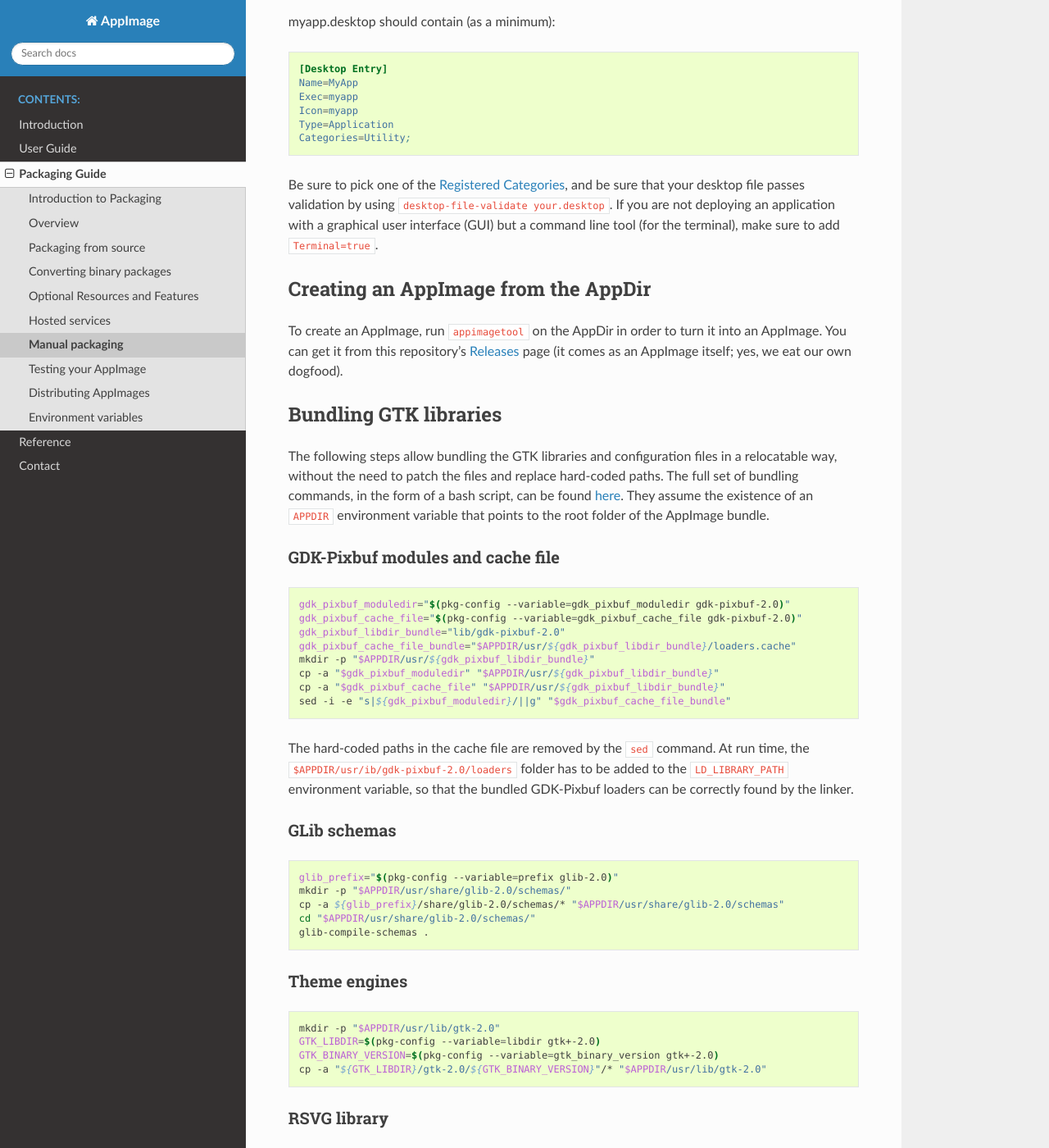
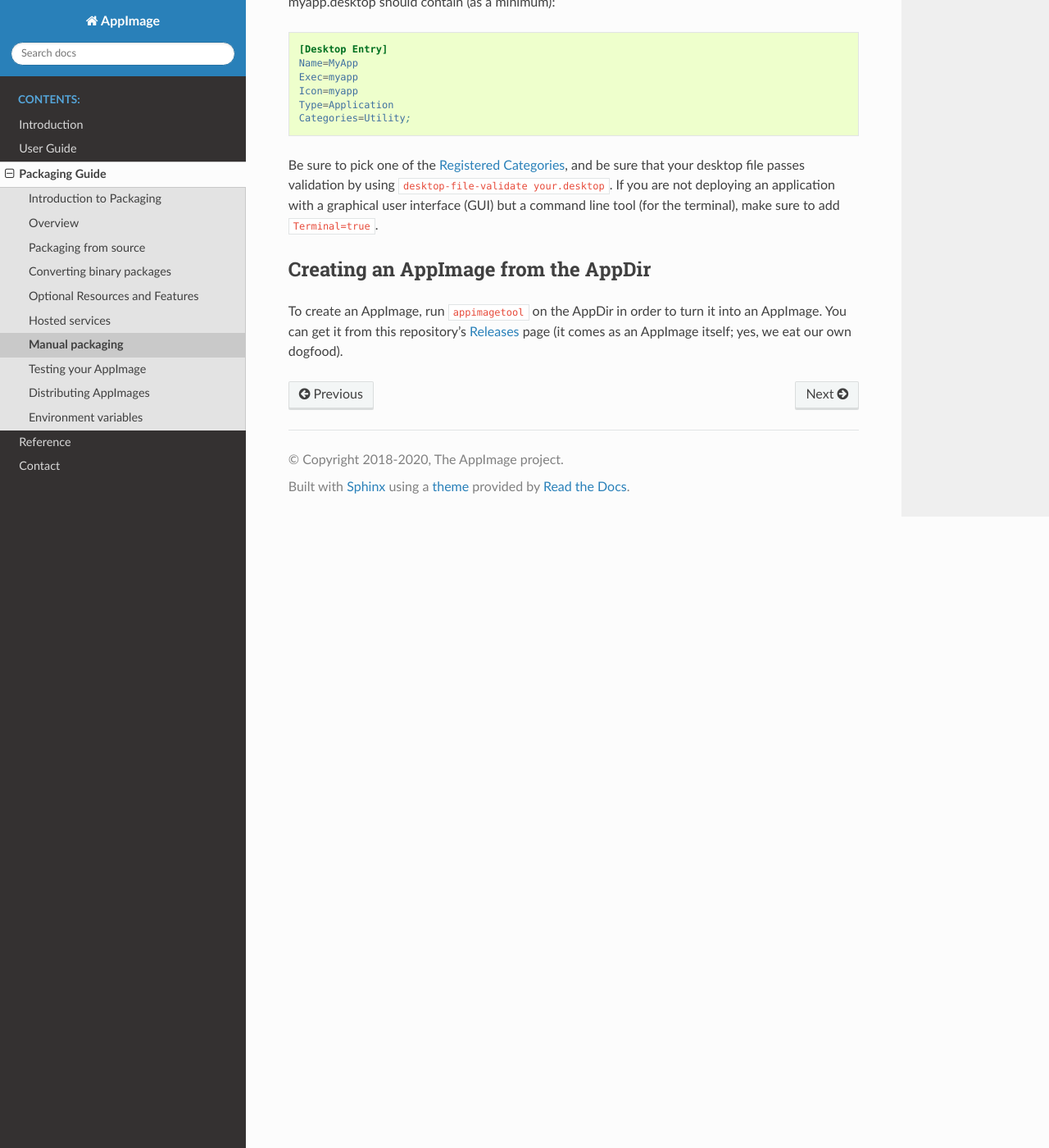
Before and after one commit to AppImage/docs.appimage.org, a Sphinx documentation site: the page built from source/packaging-guide/manual.rst, in a window 1280 px wide and 1400 px high, scrolled down 1962 px. Shown: the whole window at 82% size. Built offline with Sphinx 7.4.7 and the Read the Docs theme 2.0.0, drawn with Linux system fonts in a browser that asks for light colours; some of the changed text lies outside the part shown.

Commit message:
Remove 'Bundling GTK libraries' section
As suggested by @TheAssassin in https://github.com/linuxdeploy/linuxdeploy-plugin-gtk/issues/11#issuecomment-758645057, this section should be removed in favor of linuxdeploy-plugin-gtk

```diff
--- a/source/packaging-guide/from-source/native-binaries.rst
+++ b/source/packaging-guide/from-source/native-binaries.rst
@@ -9,7 +9,7 @@
 
 .. _linuxdeploy: https://github.com/linuxdeploy
 
-linuxdeploy is an AppDir maintenance tool. Its primary focus is on AppDirs, AppImage is just one possible output format. It features a plugin system for greater flexibility in use. Plugins can either bundle additional resources for e.g., frameworks such as `Qt <https://github.com/linuxdeploy/linuxdeploy-plugin-qt>`__, but are also used to provide output generators, e.g., for `AppImages <https://github.com/linuxdeploy/linuxdeploy-plugin-appimage>`__.
+linuxdeploy is an AppDir maintenance tool. Its primary focus is on AppDirs, AppImage is just one possible output format. It features a plugin system for greater flexibility in use. Plugins can either bundle additional resources for e.g., frameworks such as `Qt <https://github.com/linuxdeploy/linuxdeploy-plugin-qt>`__, toolkits such as `GTK <https://github.com/linuxdeploy/linuxdeploy-plugin-gtk>`__, but are also used to provide output generators, e.g., for `AppImages <https://github.com/linuxdeploy/linuxdeploy-plugin-appimage>`__.
 
 
 .. contents:: Contents
--- a/source/packaging-guide/manual.rst
+++ b/source/packaging-guide/manual.rst
@@ -95,74 +95,3 @@
 
 .. _Registered Categories: https://standards.freedesktop.org/menu-spec/latest/apa.html
 .. _Releases: https://github.com/AppImage/AppImageKit/releases
-
-Bundling GTK libraries
-^^^^^^^^^^^^^^^^^^^^^^
-
-The following steps allow bundling the GTK libraries and configuration files in a relocatable way, without the need to patch the files and replace hard-coded paths. The full set of bundling commands, in the form of a bash script, can be found `here <https://github.com/aferrero2707/appimage-helper-scripts/blob/master/bundle-gtk2.sh>`__. They assume the existence of an :code:`APPDIR` environment variable that points to the root folder of the AppImage bundle.
-
-GDK-Pixbuf modules and cache file
-"""""""""""""""""""""""""""""""""
-
-.. code-block:: shell
-
-   gdk_pixbuf_moduledir="$(pkg-config --variable=gdk_pixbuf_moduledir gdk-pixbuf-2.0)"
-   gdk_pixbuf_cache_file="$(pkg-config --variable=gdk_pixbuf_cache_file gdk-pixbuf-2.0)"
-   gdk_pixbuf_libdir_bundle="lib/gdk-pixbuf-2.0"
-   gdk_pixbuf_cache_file_bundle="$APPDIR/usr/${gdk_pixbuf_libdir_bundle}/loaders.cache"
-   mkdir -p "$APPDIR/usr/${gdk_pixbuf_libdir_bundle}"
-   cp -a "$gdk_pixbuf_moduledir" "$APPDIR/usr/${gdk_pixbuf_libdir_bundle}"
-   cp -a "$gdk_pixbuf_cache_file" "$APPDIR/usr/${gdk_pixbuf_libdir_bundle}"
-   sed -i -e "s|${gdk_pixbuf_moduledir}/||g" "$gdk_pixbuf_cache_file_bundle"
-
-The hard-coded paths in the cache file are removed by the :code:`sed` command. At run time, the :code:`$APPDIR/usr/ib/gdk-pixbuf-2.0/loaders` folder has to be added to the :code:`LD_LIBRARY_PATH` environment variable, so that the bundled GDK-Pixbuf loaders can be correctly found by the linker.
-
-GLib schemas
-""""""""""""
-
-.. code-block:: shell
-
-   glib_prefix="$(pkg-config --variable=prefix glib-2.0)"
-   mkdir -p "$APPDIR/usr/share/glib-2.0/schemas/"
-   cp -a ${glib_prefix}/share/glib-2.0/schemas/* "$APPDIR/usr/share/glib-2.0/schemas"
-   cd "$APPDIR/usr/share/glib-2.0/schemas/"
-   glib-compile-schemas .
-
-Theme engines
-"""""""""""""
-
-.. code-block:: shell
-
-   mkdir -p "$APPDIR/usr/lib/gtk-2.0"
-   GTK_LIBDIR=$(pkg-config --variable=libdir gtk+-2.0)
-   GTK_BINARY_VERSION=$(pkg-config --variable=gtk_binary_version gtk+-2.0)
-   cp -a "${GTK_LIBDIR}/gtk-2.0/${GTK_BINARY_VERSION}"/* "$APPDIR/usr/lib/gtk-2.0"
-
-RSVG library
-""""""""""""
-This library is not automatically picked, because it is a dependency of the GDK-Pixbuf loaders and not of the global GTK libraries.
-
-.. code-block:: shell
-
-   export GDK_PIXBUF_MODULEDIR="${APPDIR}/usr/lib/gdk-pixbuf-2.0/loaders"
-
-   mkdir -p "$APPDIR/usr/lib"
-   RSVG_LIBDIR=$(pkg-config --variable=libdir librsvg-2.0)
-   if [ x"${RSVG_LIBDIR}" != "x" ]; then
-   export GDK_PIXBUF_MODULE_FILE="${APPDIR}/usr/lib/gdk-pixbuf-2.0/loaders.cache"
-	echo "cp -a ${RSVG_LIBDIR}/librsvg*.so* $APPDIR/usr/lib"
-	cp -a "${RSVG_LIBDIR}"/librsvg*.so* "$APPDIR/usr/lib"
-   fi
-
-Run-time environment variables
-""""""""""""""""""""""""""""""
-The following environment variables need to be set when running the AppImage:
-
-.. code-block:: shell
-
-     export GDK_PIXBUF_MODULEDIR="${APPDIR}/usr/lib/gdk-pixbuf-2.0/loaders"
-     export GDK_PIXBUF_MODULE_FILE="${APPDIR}/usr/lib/gdk-pixbuf-2.0/loaders.cache"
-     export LD_LIBRARY_PATH="$LD_LIBRARY_PATH:$GDK_PIXBUF_MODULEDIR"
-     export GTK_PATH="$APPDIR/usr/lib/gtk-2.0"
-     export GTK_IM_MODULE_FILE="$APPDIR/usr/lib/gtk-2.0:$GTK_PATH"
-     export PANGO_LIBDIR="$APPDIR/usr/lib"
```
